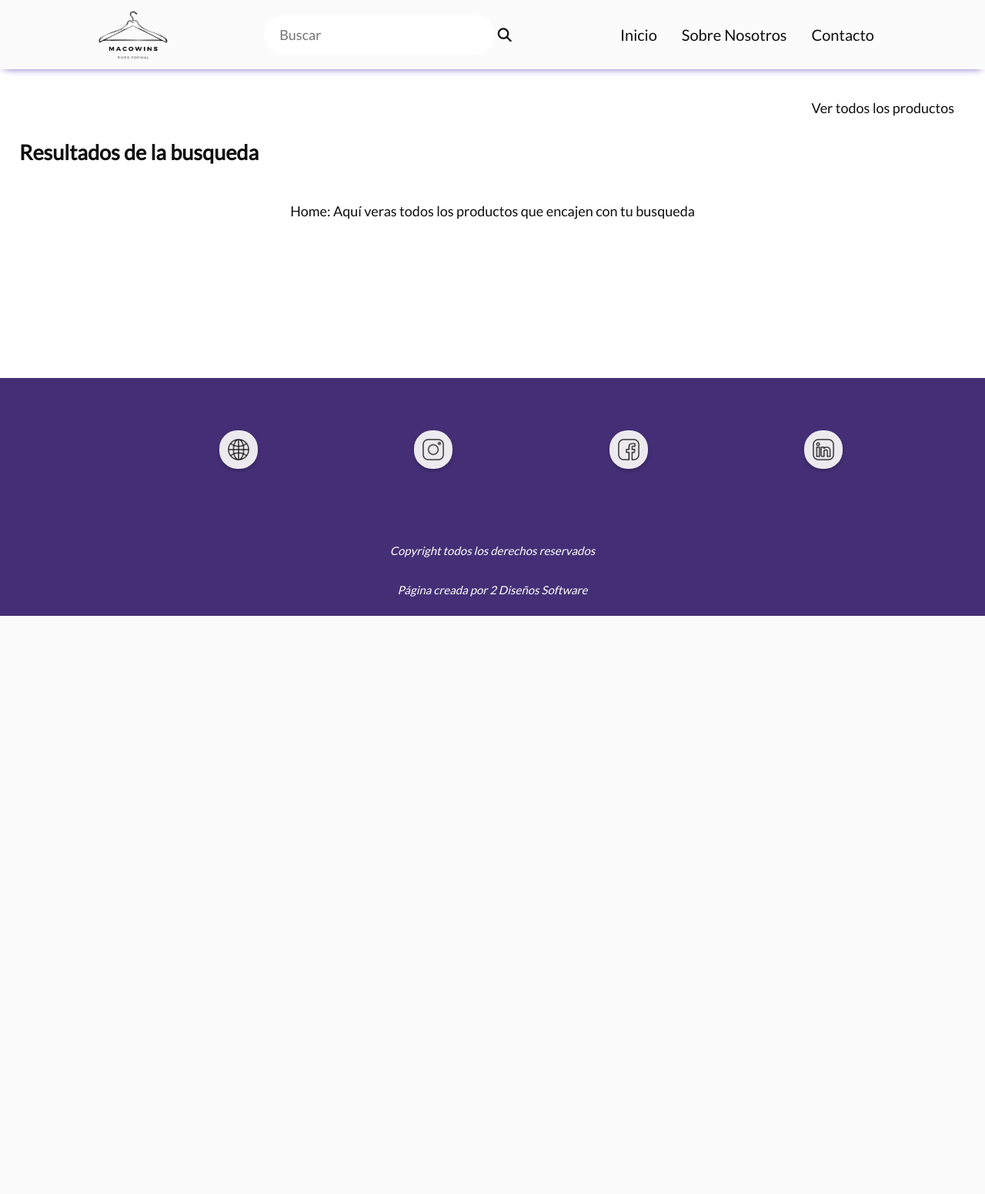
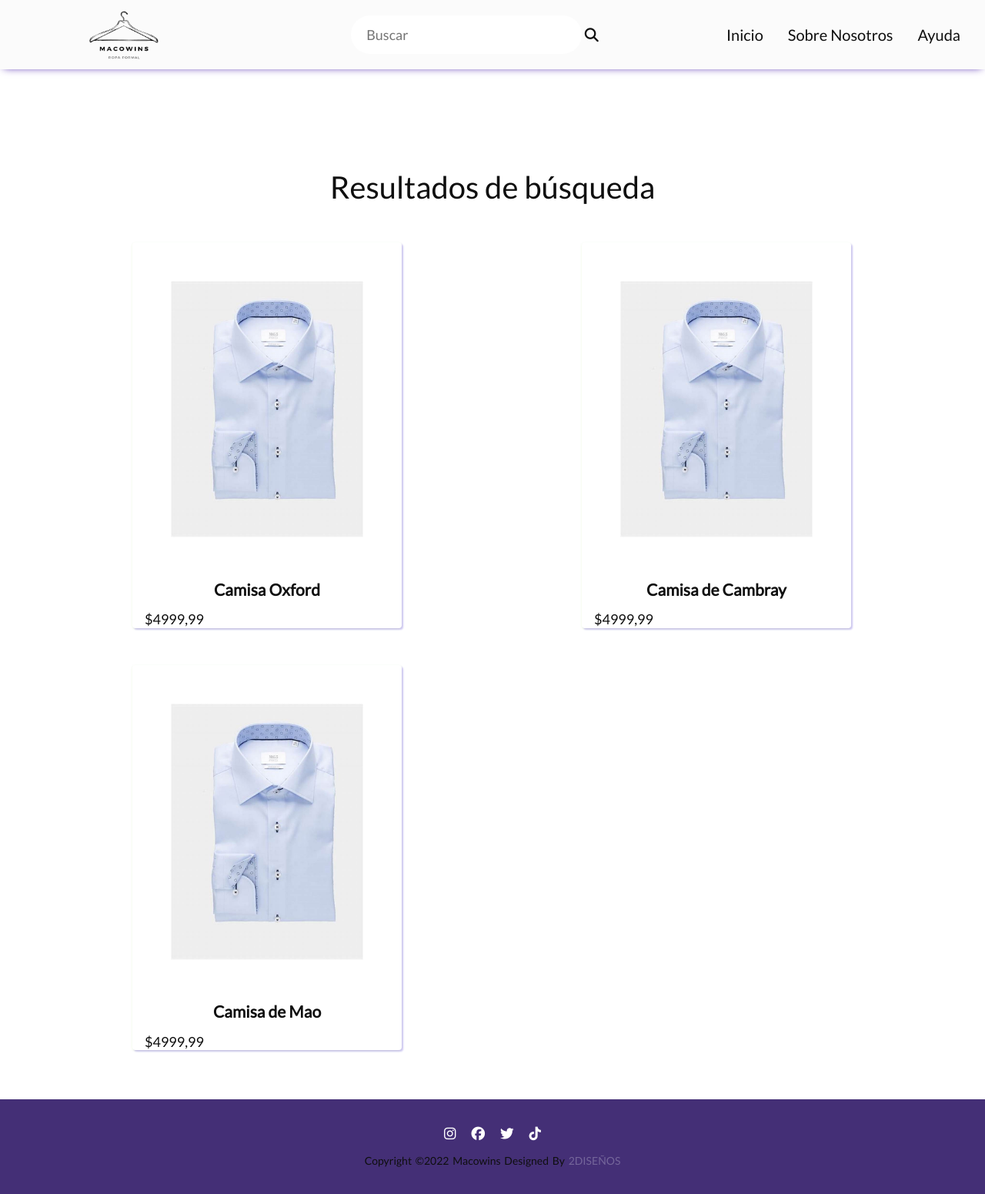
Before and after one commit to bellidopau/trabajos_despegar, a Flask app: page / in a window 1280 px wide. Shown: the whole page at 77% size. Before the commit the page ends 800 px from the top, so only its background shows below. Run offline with Flask 2, Linux system fonts and the light colour scheme; some libraries are stand-ins or nearby versions.

Commit message:
page1-lista de productos/page2

```diff
--- a/static/styles.css
+++ b/static/styles.css
@@ -15,14 +15,84 @@ body{
     color: #0f0f0f;
     /*position: relative;
     padding-bottom: 3em;
-    min-height: 100vh;*/
+    min-height: 100vh;
     display: flex;
     flex-direction: column;
-    min-height: 100vh;
+    min-height: 100vh;*/
 }
 
- /*logo macowins*/
+footer{
+    background-color: #442f76;
+    padding: 1em 0;
+    text-align: center;
+    /*position: absolute;
+    bottom: 0;
+    width: 100%;
+    */
+    margin-top: auto
+}
+
+.footer-content{
+    display: flex;
+    align-items: center;
+    justify-content: center;
+    flex-direction: column;
+    text-align: center;
+}
+.footer-content h3{
+    font-size: 1.8rem;
+    font-weight: 400;
+    text-transform: capitalize;
+    line-height: 3rem;
+}
+
+.social{
+    display: flex;
+    align-items: center;
+    justify-content: center;
+    margin: 1rem 0 0rem 0;
+}
+
+.social li{
+    margin: 0 10px;
+}
+
+.social a{
+    text-decoration: none;
+    color: #fff;
+}
+
+.social a i{
+    font-size: 1.1rem;
+    transition: color .4s ease;
+}
+.social a:hover i{
+    color: darkblue;
+}
+
+.footer-bottom{
+    width: 100vh;
+    padding: 0px 0;
+    text-align: center;
+}
+
+
+.footer-bottom p{
+    font-size: 14px;
+    word-spacing: 2px;
+    text-transform: capitalize;
+}
+
+.footer-bottom span{
+    text-transform: uppercase;
+    color: #bcb6d0;
+    opacity: .4;
+    font-weight: 200;
+}
+
+
 .logo-cabecera img{
+    margin: 0 100px;
     height: 80px;
     width: 90px;
     /*hover logo*/
@@ -45,7 +115,11 @@ header .logo-cabecera img:hover{
     justify-content: space-between;
     align-items: center;
     height: 90px;
-    padding: 5px 10%;
+    padding: 16px;
+    width: 100%;
+    position: fixed;
+    top: 0;
+    left: 0;
     box-shadow: 0 3px 10px -5px #4d25ac;
 }
 
@@ -62,7 +136,20 @@ header .logo-cabecera img:hover{
 
 
 main{
-    margin: 20px 10px;
+    max-width: 1200px;
+    margin: auto;
+}
+
+h1{
+    font-size: 36px;
+    text-align: center;
+}
+
+h2{
+    font-size: 28px;
+}
+h3{
+    text-align: center;
 }
 
 h1{
@@ -103,18 +190,7 @@ li.menu-inicio:hover{
 
 /*estilos del footer*/
 
-footer{
-    background-color: #442f76;
-    padding: 1em 0;
-    text-align: center;
-    /*position: absolute;
-    bottom: 0;
-    width: 100%;
-    */
-    margin-top: auto
 
-
-}
 
 .icono-contacto{
     width: 30px;
@@ -122,8 +198,7 @@ footer{
 }
 
 p{
-    margin: 50px 10px 16px;
-    text-align: center;
+    margin: 16px;
 }
 
 /*estilos del footer: iconos ig fb linkedin*/
@@ -213,12 +288,61 @@ input{
 
 }
 
+/*lista-catalogo de productos*/
+
+.product img{
+    width: 250px;
+    margin: 50px;
+}
+
+
+.card{
+
+    margin-left: 100px;
+    width: 350px;
+    border-radius: 4px;
+    background-color: white;
+    box-shadow: 0 1px 3px rgba(117, 187, 12, 0.12), 2px 2px 2px rgba(61, 25, 222, 0.24);
+}
+
+.productos{
+    display: flex;
+
+    margin: 50px;
+    height: 50px;
+    text-align: center;
+}
+
+.container{
+    max-width: 1200px;
+    margin: 0 auto;
+    padding: 3rem 2rem;
+    padding-top: 100px;
+}
+
+.container .title{
+    font-size: 2.5rem;
+    margin-bottom: 3rem;
+    text-align: center;
+}
+
+.container .products-container{
+    display: grid;
+    grid-template-columns: repeat(auto-fit, minmax(30rem, 1fr));
+    gap: 2rem;
+}
+
+
+
+
+
+
 /*.container{
     width: 85%;
     max-width: 850px;
     margin: 20px;
 }
-*/
+
 .pie-pagina{
     font-style: italic;
     color: #fff;
@@ -234,6 +358,6 @@ input{
     justify-content: end;
 }
 
-/*section.juntos{
+section.juntos{
     flex-direction: row;
 }*/
--- a/templates/home.html
+++ b/templates/home.html
@@ -4,7 +4,6 @@
     <meta charset="UTF-8">
     <meta http-equiv="X-UA-Compatible" content="IE=edge">
     <meta name="viewport" content="width=device-width, initial-scale=1.0">
-
     <link rel="stylesheet" href="../static/styles.css">
     <link rel="shortcut icon" href="/static/img/logo-icon.png">
     <script src="https://kit.fontawesome.com/71ed577500.js" crossorigin="anonymous"></script>
@@ -36,18 +35,9 @@
                         <a href="sobre-nos">Sobre Nosotros</a>
                     </li>
                     <li class="menu-inicio">
-                        <a href="#contacto">Contacto</a>
+                        <a href="#ayuda">Ayuda</a>
                     </li>
-            <!-- buscador
 
-                    <nav class="buscar">
-                        <input type="text" placeholder="Buscar" required>
-                        <div class="btn">
-                            <i class="fa fa-search icono"></i>
-
-                        </div>
-
-                    </nav>-->
                 </ul>
             </nav>
 
@@ -60,67 +50,62 @@
 
         <main>
 
-            <!--
-                <nav>
+           <section>
+                <h1>Home</h1>
+           </section>
 
-                </nav> -->
+           <section class="container"> <!--catalogo-->
+                <p class="title"> Resultados de búsqueda</p>
+                <div class="products-container">
+                    <div class="product">
+                        <div class="card">
+                            <img src="../static/img/producto-catalogo.jpg" alt="Imagen de camisa">
+                            <h3>Camisa Oxford</h3>
+                            <p>$4999,99</p>
+                        </div>
 
-                <nav class="lista-productos">
-                    <ul>
-                        <li>
-                            <a class="ver-prod" href="#ver-lista-productos">Ver todos los productos</a>
-                        </li>
-                    </ul>
-                </nav>
+                    </div>
+
+                    <div class="product">
+                        <div class="card">
+                            <img src="../static/img/producto-catalogo.jpg" alt="Imagen de camisa">
+                            <h3>Camisa de Cambray </h3>
+                            <p>$4999,99</p>
+                        </div>
+
+                    </div>
+
+                    <div class="product">
+                        <div class="card">
+                            <img src="../static/img/producto-catalogo.jpg" alt="Imagen de camisa">
+                            <h3>Camisa de Mao</h3>
+                            <p>$4999,99</p>
+                        </div>
+            </section>
 
 
-                <article>
-                    <h1>Resultados de la busqueda</h1>
-                    <p> Home: Aquí veras todos los productos que encajen con tu busqueda</p>
-
-
-
-                </article>
 
         </main>
 
 
         <footer>
-            <section class="juntos">
-                <!---<article>
-                    <p>Sobre Nosotros</p>
-                    <p>Contactenos</p>
-                    <p>Ayuda</p>
-                </article> --->
-                    <ul class="redes-contacto">
-                        <li>
-                            <a href="mailto:macowins.com" target="_blank" aria-label="enviame un mail">
-                                <img src="../static/img/web-icono.png" alt="web" class="icono-contacto">
-                            </a>
-                        </li>
-                        <li>
-                            <a href="https://www.instagram.com/" target="_blank" aria-label="ir a instagram">
-                                <img src="../static/img/ig-icono.png" class="icono-contacto">
-                            </a>
-                        </li>
-                        <li>
-                            <a href="https://es-la.facebook.com/" target="_blank" aria-label="ir a facebook">
-                                <img src="../static/img/facebook-icono.png" alt="fb" class="icono-contacto">
-                            </a>
-                        </li>
-                        <li>
-                            <a href="https://ar.linkedin.com/" target="_blank" aria-label="ir a linkedin">
-                                <img src="/static/img/linkedin-icono.png" alt="linkedin" class="icono-contacto">
-                            </a>
-                        </li>
 
-                    </ul>
-                </section>
-                <article class="pie-pagina">
-                    <p> <small> Copyright todos los derechos reservados</small></p>
+            <div class="footer-content">
 
-                    <p> <small> Página creada por 2 Diseños Software </small></p>
-                </article>
+
+                <ul class="social">
+                    <li><a href="#"><i class="fa-brands fa-instagram"></i> </a></li>
+                    <li><a href="#"><i class="fa-brands fa-facebook"></i></a></li>
+                    <li><a href="#"><i class="fa-brands fa-twitter"></i></a></li>
+                    <li><a href="#"><i class="fa-brands fa-tiktok"></i></a></li>
+                </ul>
+
+            <div class="footer-bottom">
+                <p>Copyright &copy;2022 Macowins designed by <span> 2diseños</span></p>
+            </div>
+
+
+            </div>
 
 
 
```
Also changed, not shown: templates/lista_productos.html (+85 -60 lines), static/img/producto-catalogo.jpg (added).
